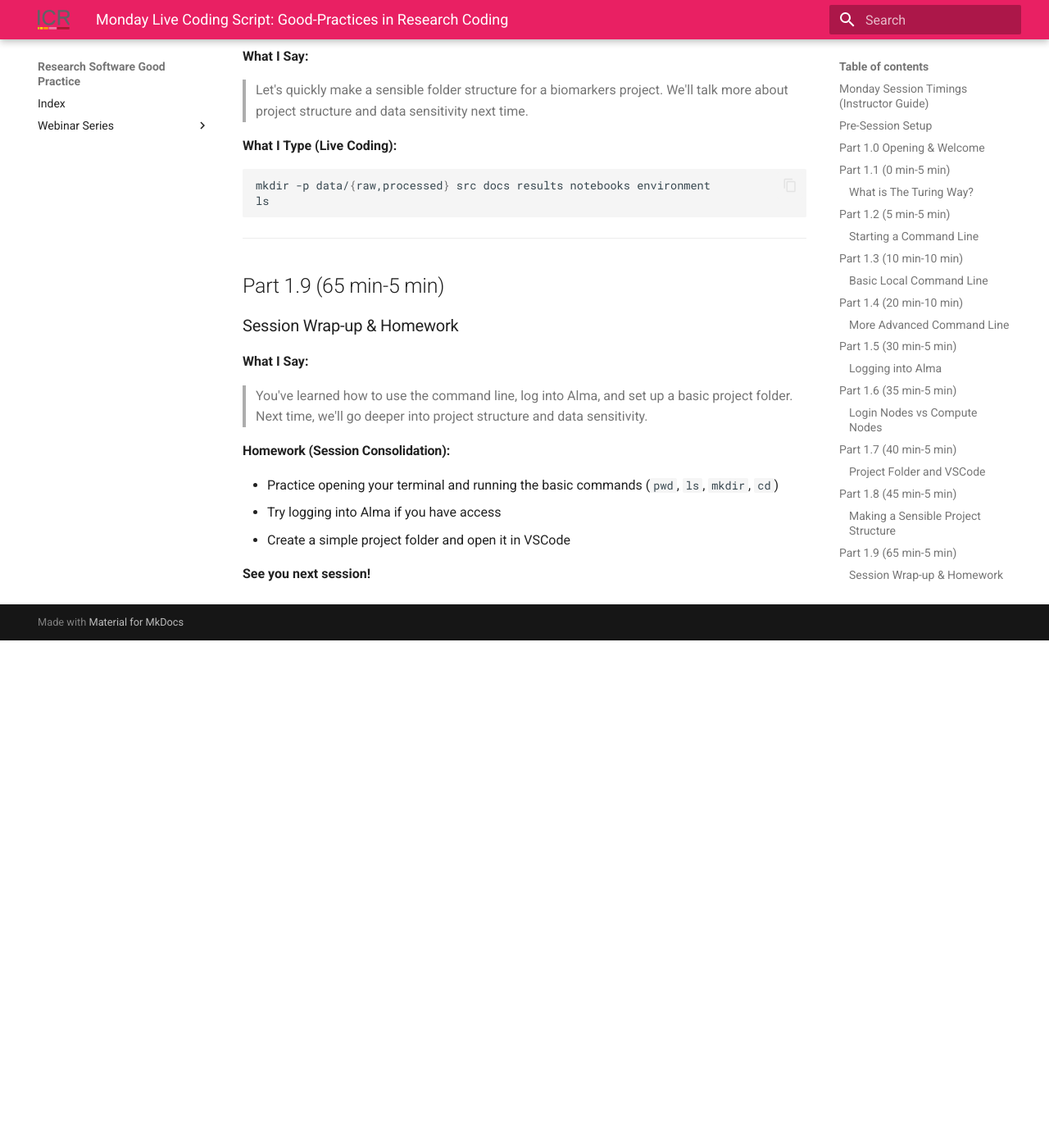
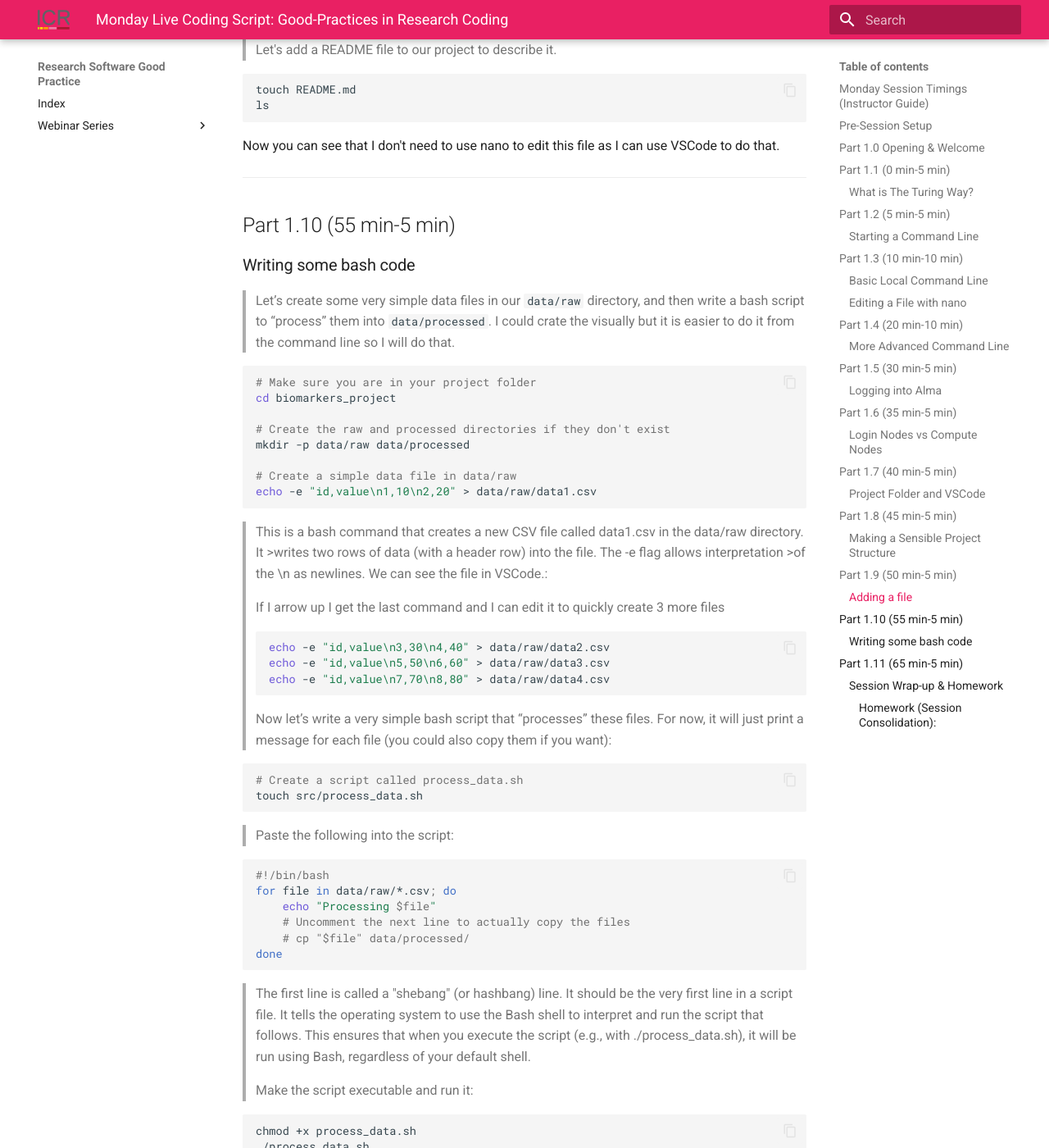
Before and after one commit to ICR-SC/good-practice, an MkDocs documentation site: the page built from docs/good/instructor/monday.md, in a window 1280 px wide and 1400 px high, scrolled down 4770 px. Shown: the whole window at 82% size. Built offline with MkDocs 1.6.1 and Material for MkDocs 9.7.7, drawn with Linux system fonts in a browser that asks for light colours; before the commit the page ends 5551 px from its top, so only the background shows below that; some of the changed text lies outside the part shown.

Commit message:
Added a bash code section

````diff
--- a/docs/good/instructor/monday.md
+++ b/docs/good/instructor/monday.md
@@ -22,26 +22,25 @@
 ## Pre-Session Setup
 
 **[ASIDE: Have open and visible:
-1) the pages with setup instructions and look
-2) Have terminal
-3) VSCode open
-4) Turing Way
+1) Prerequ: https://icr-sc.github.io/good-practice/good/setup/
+2) Summary: https://icr-sc.github.io/good-practice/good/overview/
+3) Monday: https://icr-sc.github.io/good-practice/good/monday/
+4) Turing Way: https://book.the-turing-way.org/
+5) Have terminal
+6) VSCode open
 Have a clean desktop/folder structure visible.]**
 
 
 ## Part 1.0 Opening & Welcome
 
-**What I Say:**
 >Good morning everyone! Welcome to our first session in the 'good-practices in research coding' series. Today we're going to get started with the command line and VSCode. This session is designed for beginners, but even if you have experience, you'll get a refresher and see how things work at our institution.
 
->These sessions are designed as follow-along sessions, but realistically you may not be following along now as they are designed also for your lunch break. The sessions >are recorded, so you can watch back and follow along when it is most convenient for you.  If you are following along live, type any questions in the chat and one of the RSE team members will do their best to help you as it goes.  We are happy to help you with any of these sessions afterwards, just get in touch or come along to one of >our drop in sessions on Monday or Tuesday lunch times.
+>These sessions are designed as follow-along sessions, a form of participatory live coding. Realistically you may not be following along now as they are designed also for your lunch break. The sessions >are recorded, so you can watch back and follow along when it is most convenient for you.  If you are following along live, type any questions in the chat and one of the RSE team members will do their best to help you as it goes.  We are happy to help you with any of these sessions afterwards, just get in touch or come along to one of >our drop in sessions on Monday or Tuesday lunch times.
 
 ---
 
 ## Part 1.1 (0 min-5 min)
 ### What is The Turing Way?
-
-**What I Say:**
 
 >The Turing Way is an open-source guide to reproducible, ethical, and collaborative research. It helps us make our work understandable and reusable by others. We will >refer to these principles as we go through our sessions this week."
 
@@ -50,8 +49,6 @@ Have a clean desktop/folder structure visible.]**
 
 ## Part 1.2 (5 min-5 min)
 ### Starting a Command Line
-
-**What I Say:**
 
 >Let's open a command line. I'll be using Windows, with a mix of WSL2 and Powershell. If you're on Mac or Linux, you can use the built-in Terminal."
 
@@ -67,10 +64,8 @@ Have a clean desktop/folder structure visible.]**
 ## Part 1.3 (10 min-10 min)
 ### Basic Local Command Line
 
-**What I Say:**
 >Let's try some very basic commands. Type what I type."
 
-**What I Type (Live Coding):**
 ```bash
 # Where am I?
 pwd
@@ -86,7 +81,18 @@ touch example.txt
 ls
 ```
 
-**What I Say:**
+### Editing a File with nano
+>If you want to quickly edit a file from the command line, you can use the `nano` editor. For example, after creating a file with `touch example.txt`, type:
+>
+```bash
+nano example.txt
+```
+>This opens the file in a simple editor. Type your text, then press `Ctrl+O` to save and `Ctrl+X` to exit.
+>You can then type:
+```bash
+cat example.txt
+```
+>to see the contents of your file printed in the terminal.
 >These commands help you navigate and create files and folders. If you get lost, use `pwd` to see where you are.
 
 ---
@@ -94,10 +100,8 @@ ls
 ## Part 1.4 (20 min-10 min)
 ### More Advanced Command Line
 
-**What I Say:**
 >Let's try a few more useful commands. Don't worry if you haven't seen these before!
 
-**What I Type (Live Coding):**
 ```bash
 # See hidden files
 ls -la
@@ -116,50 +120,42 @@ cd ..
 ## Part 1.5 (30 min-5 min)
 ### Logging into Alma
 
-**What I Say:**
 >Now let's log into our HPC cluster, Alma. This is where we run big analyses.
 
 
-**What I Type (Live Coding):**
 ```bash
 ssh <username>@alma.icr.ac.uk
 ```
 
-**What I Say:**
 >You'll need your username and password. If you have trouble, let us know.
+>I have an ssh key set up in windows but not WSL2, you cans ee that in windows I can log straight in but in Ubuntu I need a password.
 
 ---
 
 ## Part 1.6 (35 min-5 min)
 ### Login Nodes vs Compute Nodes
 
-**What I Say:**
 >On Alma, there are login nodes (for connecting and setting up) and compute nodes (for running jobs). To access a compute node for interactive work, use this command:
 
-**What I Type (Live Coding):**
 ```bash
 srun --pty -t 12:00:00 --cpus-per-task 1 --mem-per-cpu 4021 --partition interactive bash
 ```
 
-**What I Say:**
 >Now you're on a compute node and can run your analysis.
-
+>I am going to type exit to return to the login node and exit again to return to my local computer.
 ---
 
 ## Part 1.7 (40 min-5 min)
 ### Project Folder and VSCode
 
-**What I Say:**
 >Let's go back to our own computer and make a folder for a reproducible project. We'll use VSCode to work in it.
 
-**What I Type (Live Coding):**
 ```bash
 mkdir biomarkers_project
 cd biomarkers_project
 code .
 ```
 
-**What I Say:**
 >VSCode will open in your project folder. You can use the built-in terminal to run the same commands we've just learned.
 
 ---
@@ -167,21 +163,84 @@ code .
 ## Part 1.8 (45 min-5 min)
 ### Making a Sensible Project Structure
 
-**What I Say:**
 >Let's quickly make a sensible folder structure for a biomarkers project. We'll talk more about project structure and data sensitivity next time.
 
-**What I Type (Live Coding):**
 ```bash
 mkdir -p data/{raw,processed} src docs results notebooks environment
 ls
 ```
+## Part 1.9 (50 min-5 min)
+### Adding a file
+
+>Let's add a README file to our project to describe it.
+
+```bash
+touch README.md
+ls
+```
+Now you can see that I don't need to use nano to edit this file as I can use VSCode to do that.
 
 ---
 
-## Part 1.9 (65 min-5 min)
+
+## Part 1.10 (55 min-5 min)
+### Writing some bash code
+>Let’s create some very simple data files in our `data/raw` directory, and then write a bash script to “process” them into `data/processed`.
+>I could crate the visually but it is easier to do it from the command line so I will do that.
+
+```bash
+# Make sure you are in your project folder
+cd biomarkers_project
+
+# Create the raw and processed directories if they don't exist
+mkdir -p data/raw data/processed
+
+# Create a simple data file in data/raw
+echo -e "id,value\n1,10\n2,20" > data/raw/data1.csv
+```
+>This is a bash command that creates a new CSV file called data1.csv in the data/raw directory. It >writes two rows of data (with a header row) into the file. The -e flag allows interpretation >of the \n as newlines. We can see the file in VSCode.:
+
+>If I arrow up I get the last command and I can edit it to quickly create 3 more files
+```bash
+echo -e "id,value\n3,30\n4,40" > data/raw/data2.csv
+echo -e "id,value\n5,50\n6,60" > data/raw/data3.csv
+echo -e "id,value\n7,70\n8,80" > data/raw/data4.csv
+```
+
+>Now let’s write a very simple bash script that “processes” these files. For now, it will just print a message for each file (you could also copy them if you want):
+
+```bash
+# Create a script called process_data.sh
+touch src/process_data.sh
+```
+
+>Paste the following into the script:
+
+```bash
+#!/bin/bash
+for file in data/raw/*.csv; do
+	echo "Processing $file"
+    # Uncomment the next line to actually copy the files
+    # cp "$file" data/processed/
+done
+```
+
+>The first line is called a "shebang" (or hashbang) line. It should be the very first line in a script file. It tells the operating system to use the Bash shell to interpret and run the script that follows. This ensures that when you execute the script (e.g., with ./process_data.sh), it will be run using Bash, regardless of your default shell.
+
+>Make the script executable and run it:
+
+```bash
+chmod +x process_data.sh
+./process_data.sh
+```
+
+>You should see a message for each file. If you want, you can uncomment the `cp` line in the script to actually copy the files to `data/processed`.
+
+
+
+## Part 1.11 (65 min-5 min)
 ### Session Wrap-up & Homework
 
-**What I Say:**
 >You've learned how to use the command line, log into Alma, and set up a basic project folder. Next time, we'll go deeper into project structure and data sensitivity.
 
 #### Homework (Session Consolidation):
````
Also changed, not shown: docs/good/setup.md (+1 -0 lines).
